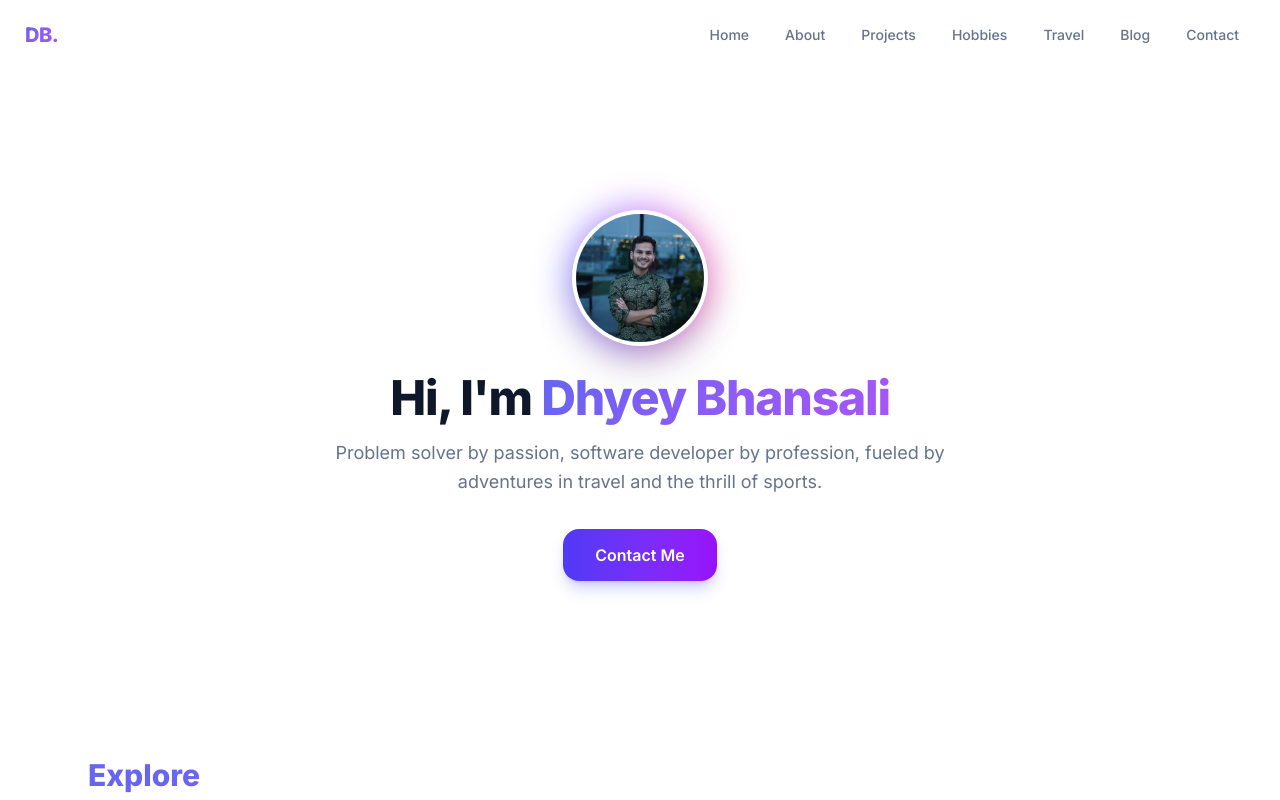
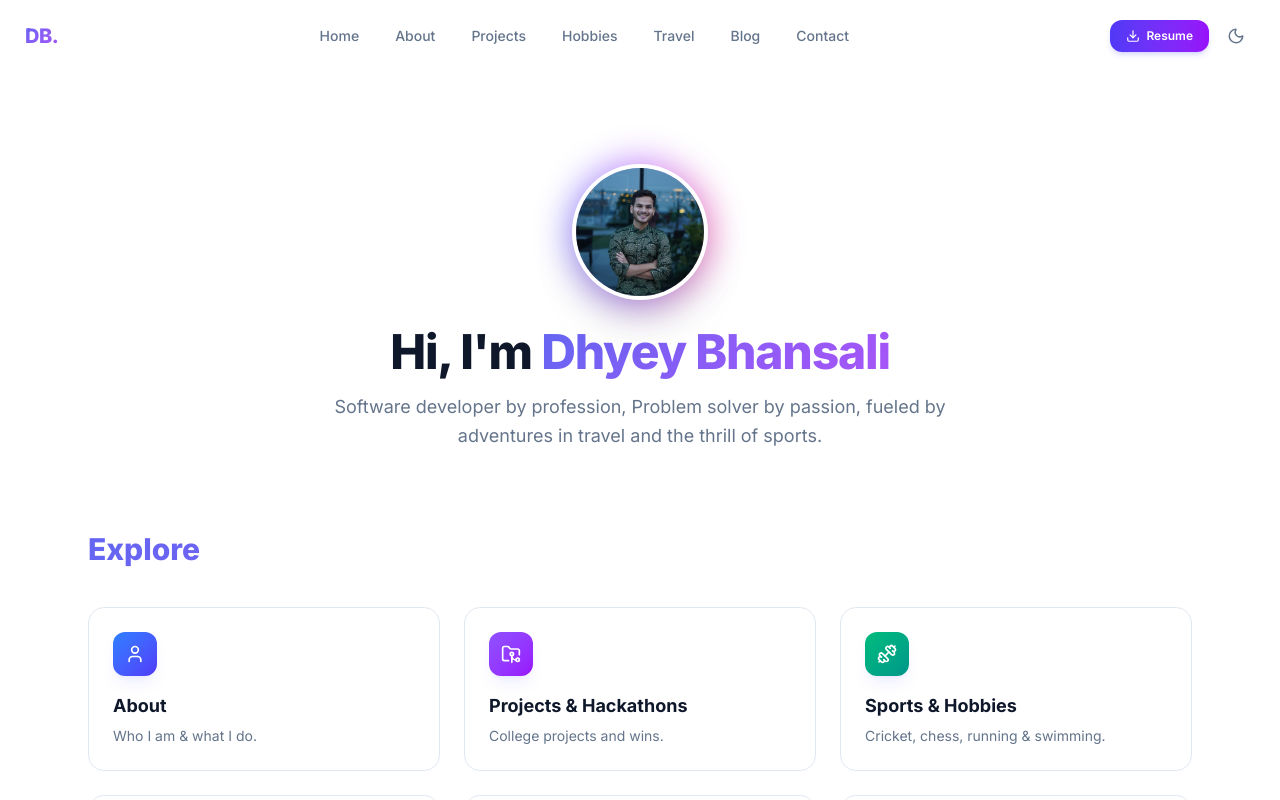
Before and after one commit to shinchan6599/my-portfolio, a Next.js app: page / in a window 1280 px wide. Shown: the top 800 px of the page. Built offline with nearby package versions, Linux system fonts and the light colour scheme.

Commit message:
Add resume and other content fixes

```diff
--- a/src/app/globals.css
+++ b/src/app/globals.css
@@ -12,7 +12,7 @@
 }
 
 @media (prefers-color-scheme: dark) {
-  :root {
+  :root:not(.light) {
     --background: #030712;
     --foreground: #f1f5f9;
     --card: #0f172a;
@@ -23,6 +23,7 @@
   }
 }
 
+.dark,
 [data-theme="dark"] {
   --background: #030712;
   --foreground: #f1f5f9;
@@ -31,6 +32,16 @@
   --muted: #94a3b8;
   --accent: #818cf8;
   --accent-light: #a5b4fc;
+}
+
+.light {
+  --background: #ffffff;
+  --foreground: #0f172a;
+  --card: #ffffff;
+  --card-border: #e2e8f0;
+  --muted: #64748b;
+  --accent: #6366f1;
+  --accent-light: #818cf8;
 }
 
 html {
--- a/src/app/layout.tsx
+++ b/src/app/layout.tsx
@@ -1,6 +1,7 @@
 import { Analytics } from "@vercel/analytics/next"
 import Navbar from "../components/Navbar"
 import Footer from "../components/Footer"
+import Providers from "../components/Providers"
 import "./globals.css"
 import { SpeedInsights } from '@vercel/speed-insights/next'
 
@@ -14,9 +15,11 @@ export default function RootLayout({ children }: { children: React.ReactNode })
   return (
     <html lang="en" suppressHydrationWarning>
       <body className="min-h-screen flex flex-col bg-[var(--background)] text-[var(--foreground)] transition-colors duration-300">
-        <Navbar />
-        <main className="flex-grow">{children}</main>
-        <Footer />
+        <Providers>
+          <Navbar />
+          <main className="flex-grow">{children}</main>
+          <Footer />
+        </Providers>
         <SpeedInsights />
         <Analytics />
       </body>
--- a/src/app/page.tsx
+++ b/src/app/page.tsx
@@ -26,7 +26,7 @@ export default function HomePage() {
     <div className="max-w-6xl mx-auto px-6 py-12">
       <Hero />
 
-      <section className="mt-20">
+      <section className="mt-8">
         <motion.h2
           initial={{ opacity: 0, y: 16 }}
           animate={{ opacity: 1, y: 0 }}
--- a/src/components/Hero.tsx
+++ b/src/components/Hero.tsx
@@ -2,11 +2,10 @@
 
 import { motion } from "framer-motion";
 import Image from "next/image";
-import Link from "next/link";
 
 export default function Hero() {
   return (
-    <section className="flex flex-col items-center justify-center py-24 text-center">
+    <section className="flex flex-col items-center justify-center py-12 text-center">
       <motion.div
         initial={{ opacity: 0, scale: 0.8 }}
         animate={{ opacity: 1, scale: 1 }}
@@ -37,23 +36,10 @@ export default function Hero() {
         initial={{ opacity: 0, y: 20 }}
         animate={{ opacity: 1, y: 0 }}
         transition={{ duration: 0.6, delay: 0.3 }}
-        className="text-lg text-[var(--muted)] max-w-2xl mb-8 leading-relaxed"
+        className="text-lg text-[var(--muted)] max-w-2xl leading-relaxed"
       >
-        Problem solver by passion, software developer by profession, fueled by adventures in travel and the thrill of sports.
+        Software developer by profession, Problem solver by passion, fueled by adventures in travel and the thrill of sports.
       </motion.p>
-
-      <motion.div
-        initial={{ opacity: 0, y: 20 }}
-        animate={{ opacity: 1, y: 0 }}
-        transition={{ duration: 0.6, delay: 0.45 }}
-      >
-        <Link
-          href="/contact"
-          className="inline-flex items-center gap-2 px-8 py-3.5 bg-gradient-to-r from-indigo-600 to-purple-600 text-white font-semibold rounded-2xl shadow-lg shadow-indigo-500/30 hover:shadow-xl hover:shadow-indigo-500/40 hover:-translate-y-0.5 transition-all duration-300"
-        >
-          Contact Me
-        </Link>
-      </motion.div>
     </section>
   );
 }
--- a/src/components/Navbar.tsx
+++ b/src/components/Navbar.tsx
@@ -1,15 +1,15 @@
 "use client";
 
 import Link from "next/link";
-import { useState } from "react";
+import { useState, useEffect } from "react";
+import { useTheme } from "next-themes";
 import { motion, AnimatePresence } from "framer-motion";
-import { Menu, X } from "lucide-react";
+import { Menu, X, Sun, Moon, Download } from "lucide-react";
 
 const NAV_LINKS = [
   { href: "/", label: "Home" },
   { href: "/about", label: "About" },
   { href: "/projects", label: "Projects" },
-
   { href: "/hobbies", label: "Hobbies" },
   { href: "/travel", label: "Travel" },
   { href: "/blog", label: "Blog" },
@@ -18,6 +18,10 @@ const NAV_LINKS = [
 
 export default function Navbar() {
   const [isOpen, setIsOpen] = useState(false);
+  const { theme, setTheme } = useTheme();
+  const [mounted, setMounted] = useState(false);
+
+  useEffect(() => setMounted(true), []);
 
   return (
     <nav className="sticky top-0 z-50 glass">
@@ -43,6 +47,29 @@ export default function Navbar() {
           ))}
         </div>
 
+        {/* Right-side actions */}
+        <div className="flex items-center gap-2">
+          {/* Resume Download */}
+          <a
+            href="/Dhyey Bhansali Resume.pdf"
+            download
+            className="hidden sm:inline-flex items-center gap-1.5 px-4 py-2 text-xs font-semibold bg-gradient-to-r from-indigo-600 to-purple-600 text-white rounded-xl shadow-md shadow-indigo-500/20 hover:shadow-lg hover:shadow-indigo-500/30 hover:-translate-y-0.5 transition-all duration-300"
+          >
+            <Download className="h-3.5 w-3.5" />
+            Resume
+          </a>
+
+          {/* Theme Toggle */}
+          {mounted && (
+            <button
+              onClick={() => setTheme(theme === "dark" ? "light" : "dark")}
+              className="p-2.5 rounded-xl hover:bg-slate-100/60 dark:hover:bg-slate-800/60 transition-colors text-[var(--muted)] hover:text-[var(--foreground)]"
+              aria-label="Toggle theme"
+            >
+              {theme === "dark" ? <Sun className="h-4.5 w-4.5" /> : <Moon className="h-4.5 w-4.5" />}
+            </button>
+          )}
+
           {/* Mobile Menu Button */}
           <button
             onClick={() => setIsOpen(!isOpen)}
@@ -51,6 +78,7 @@ export default function Navbar() {
           >
             {isOpen ? <X className="h-5 w-5" /> : <Menu className="h-5 w-5" />}
           </button>
+        </div>
       </div>
 
       {/* Mobile Menu */}
@@ -80,6 +108,22 @@ export default function Navbar() {
                   </Link>
                 </motion.div>
               ))}
+              {/* Mobile Resume Download */}
+              <motion.div
+                initial={{ opacity: 0, x: -12 }}
+                animate={{ opacity: 1, x: 0 }}
+                transition={{ delay: NAV_LINKS.length * 0.04 }}
+              >
+                <a
+                  href="/Dhyey Bhansali Resume.pdf"
+                  download
+                  onClick={() => setIsOpen(false)}
+                  className="flex items-center gap-2 px-4 py-3 text-sm font-semibold text-indigo-500 rounded-xl hover:bg-slate-100/60 dark:hover:bg-slate-800/60 transition-all"
+                >
+                  <Download className="h-4 w-4" />
+                  Download Resume
+                </a>
+              </motion.div>
             </div>
           </motion.div>
         )}
--- /dev/null
+++ b/src/components/Providers.tsx
@@ -0,0 +1,11 @@
+"use client";
+
+import { ThemeProvider } from "next-themes";
+
+export default function Providers({ children }: { children: React.ReactNode }) {
+  return (
+    <ThemeProvider attribute="class" defaultTheme="system" enableSystem>
+      {children}
+    </ThemeProvider>
+  );
+}
--- a/tailwind.config.js
+++ b/tailwind.config.js
@@ -1,5 +1,6 @@
 /** @type {import('tailwindcss').Config} */
 module.exports = {
+  darkMode: "class",
   content: [
     "./src/app/**/*.{js,ts,jsx,tsx}",
     "./src/components/**/*.{js,ts,jsx,tsx}",
```
Also changed, not shown: 1 other file (tests, documents, lock files or other folders). Lines whose indentation alone changed are shown as unchanged.
